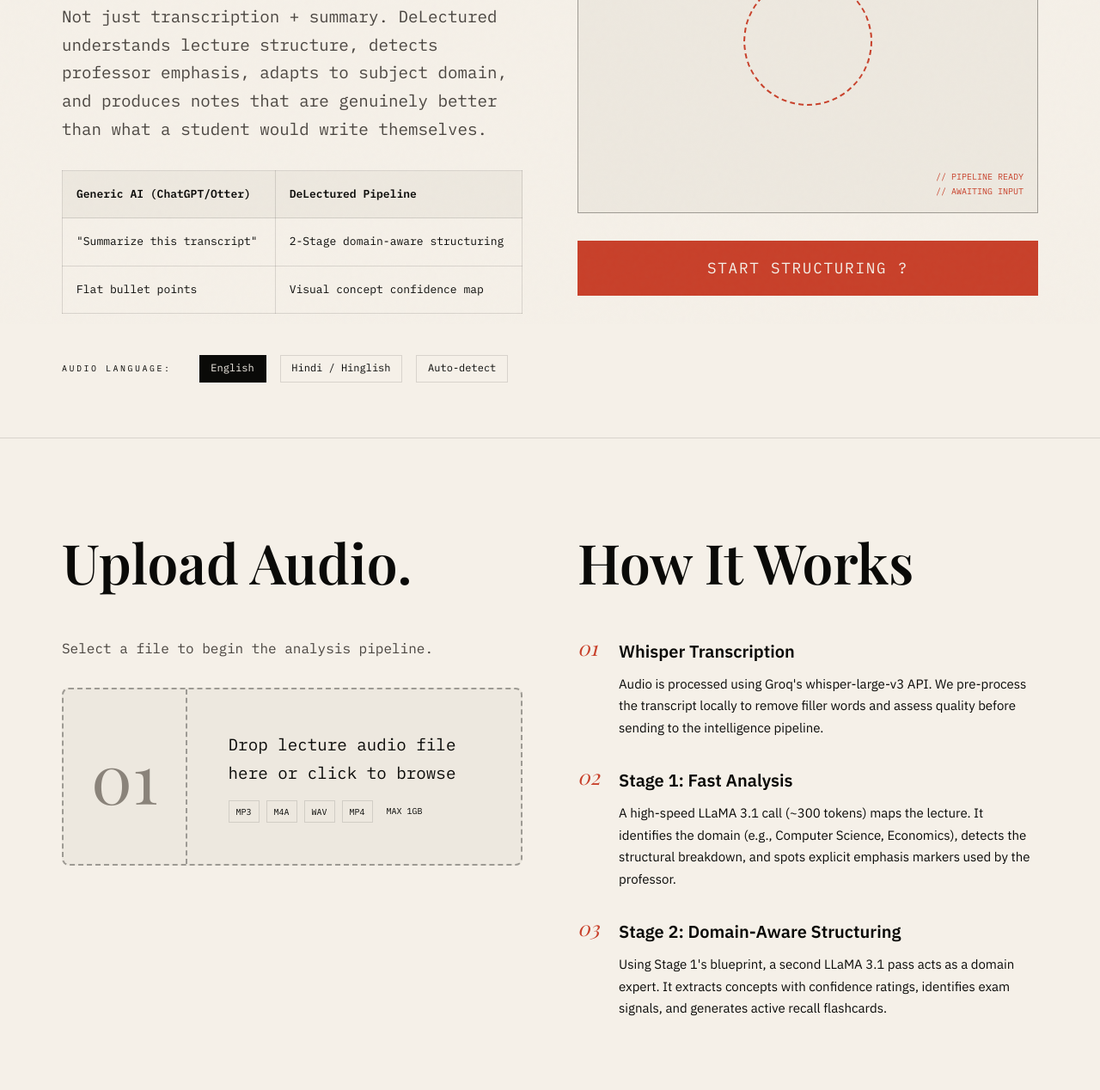
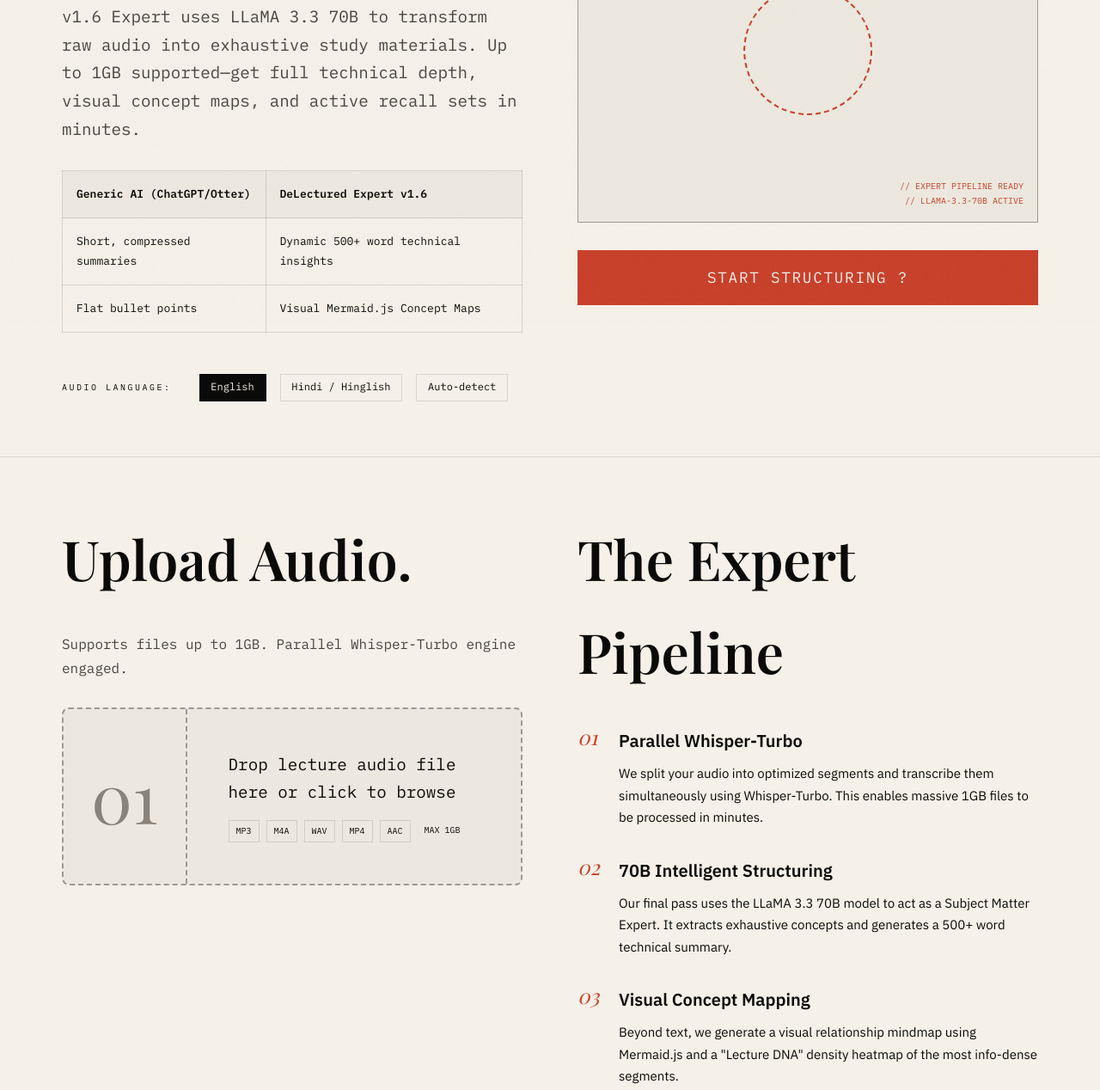
Before and after one commit to mauryapranav/Delectured, a plain HTML site: page index.html in a window 1280 px wide. Shown: the part 423-1691 px from the top of the page at 86% size. Drawn offline with nearby package versions, Linux system fonts and the light colour scheme; a script that the page names is missing; a web font is replaced by a local one.

Commit message:
UI Sync: Updated Hero and Process info to reflect v1.6.1 Expert Engine capabilities

```diff
--- a/index.html
+++ b/index.html
@@ -9,7 +9,7 @@
 <body>
     <!-- 1. Top info strip -->
     <div class="top-strip fade-up">
-        <span>DELECTURED v1.0 · WHISPER-LARGE-V3 · LLAMA-3.1-8B</span>
+        <span>DELECTURED v1.6.1 · WHISPER-TURBO · LLAMA-3.3-70B</span>
         <span id="api-status">API KEY: NOT SET</span>
     </div>
 
@@ -46,20 +46,20 @@
                     Every Word.<br>
                     Structured.
                 </h1>
-                <p class="tagline">Not just transcription + summary. DeLectured understands lecture structure, detects professor emphasis, adapts to subject domain, and produces notes that are genuinely better than what a student would write themselves.</p>
+                <p class="tagline">v1.6 Expert uses LLaMA 3.3 70B to transform raw audio into exhaustive study materials. Up to 1GB supported—get full technical depth, visual concept maps, and active recall sets in minutes.</p>
 
                 <table class="comparison-table" style="max-width: 600px; margin-top: 2rem;">
                     <tr>
                         <th>Generic AI (ChatGPT/Otter)</th>
-                        <th>DeLectured Pipeline</th>
+                        <th>DeLectured Expert v1.6</th>
                     </tr>
                     <tr>
-                        <td>"Summarize this transcript"</td>
-                        <td>2-Stage domain-aware structuring</td>
+                        <td>Short, compressed summaries</td>
+                        <td>Dynamic 500+ word technical insights</td>
                     </tr>
                     <tr>
                         <td>Flat bullet points</td>
-                        <td>Visual concept confidence map</td>
+                        <td>Visual Mermaid.js Concept Maps</td>
                     </tr>
                 </table>
 
@@ -75,8 +75,8 @@
                 <div class="hero-visual">
                     <div class="circle-visual"></div>
                     <div style="font-family: var(--font-mono); font-size: 10px; color: var(--accent); position: absolute; bottom: 1rem; right: 1rem; text-align: right;">
-                        // PIPELINE READY<br>
-                        // AWAITING INPUT
+                        // EXPERT PIPELINE READY<br>
+                        // LLAMA-3.3-70B ACTIVE
                     </div>
                 </div>
                 <a href="#upload-section" class="btn primary-btn" style="text-decoration:none; display:inline-block; width: 100%; text-align: center;">Start Structuring ?</a>
@@ -89,7 +89,7 @@
         <div class="container upload-page-grid">
             <div class="upload-col">
                 <h2 style="margin-bottom:2rem;">Upload Audio.</h2>
-                <p class="tagline" style="margin-bottom:2rem; font-size:1rem;">Select a file to begin the analysis pipeline.</p>
+                <p class="tagline" style="margin-bottom:2rem; font-size:1rem;">Supports files up to 1GB. Parallel Whisper-Turbo engine engaged.</p>
 
                 <div class="upload-zone" id="upload-zone" style="margin: 0 0 2rem 0; width: 100%;">
                     <div class="upload-num">01</div>
@@ -100,6 +100,7 @@
                             <span class="upload-tag">M4A</span>
                             <span class="upload-tag">WAV</span>
                             <span class="upload-tag">MP4</span>
+                            <span class="upload-tag">AAC</span>
                             <span class="upload-tag" style="border:none; background:transparent;">MAX 1GB</span>
                         </div>
                     </div>
@@ -119,19 +120,19 @@
             </div>
 
             <div class="how-it-works-col">
-                <h2 style="margin-bottom:2rem;">How It Works</h2>
+                <h2 style="margin-bottom:2rem;">The Expert Pipeline</h2>
                 <ul class="step-list">
                     <li class="step-item">
-                        <h3>Whisper Transcription</h3>
-                        <p>Audio is processed using Groq's whisper-large-v3 API. We pre-process the transcript locally to remove filler words and assess quality before sending to the intelligence pipeline.</p>
+                        <h3>Parallel Whisper-Turbo</h3>
+                        <p>We split your audio into optimized segments and transcribe them simultaneously using Whisper-Turbo. This enables massive 1GB files to be processed in minutes.</p>
                     </li>
                     <li class="step-item">
-                        <h3>Stage 1: Fast Analysis</h3>
-                        <p>A high-speed LLaMA 3.1 call (~300 tokens) maps the lecture. It identifies the domain (e.g., Computer Science, Economics), detects the structural breakdown, and spots explicit emphasis markers used by the professor.</p>
+                        <h3>70B Intelligent Structuring</h3>
+                        <p>Our final pass uses the LLaMA 3.3 70B model to act as a Subject Matter Expert. It extracts exhaustive concepts and generates a 500+ word technical summary.</p>
                     </li>
                     <li class="step-item">
-                        <h3>Stage 2: Domain-Aware Structuring</h3>
-                        <p>Using Stage 1's blueprint, a second LLaMA 3.1 pass acts as a domain expert. It extracts concepts with confidence ratings, identifies exam signals, and generates active recall flashcards.</p>
+                        <h3>Visual Concept Mapping</h3>
+                        <p>Beyond text, we generate a visual relationship mindmap using Mermaid.js and a "Lecture DNA" density heatmap of the most info-dense segments.</p>
                     </li>
                 </ul>
             </div>
@@ -269,7 +270,7 @@
             <div>Built by <a href="https://github.com/mauryapranav" target="_blank" rel="noopener">Pranav Kumar Maurya</a></div>
         </div>
         <div style="text-align: right;">
-            <div>Groq · Whisper-large-v3 · LLaMA 3.1</div>
+            <div>Groq · Whisper-Turbo · LLaMA 3.3 70B</div>
             <div>No audio data stored. Ever.</div>
         </div>
     </footer>
```
